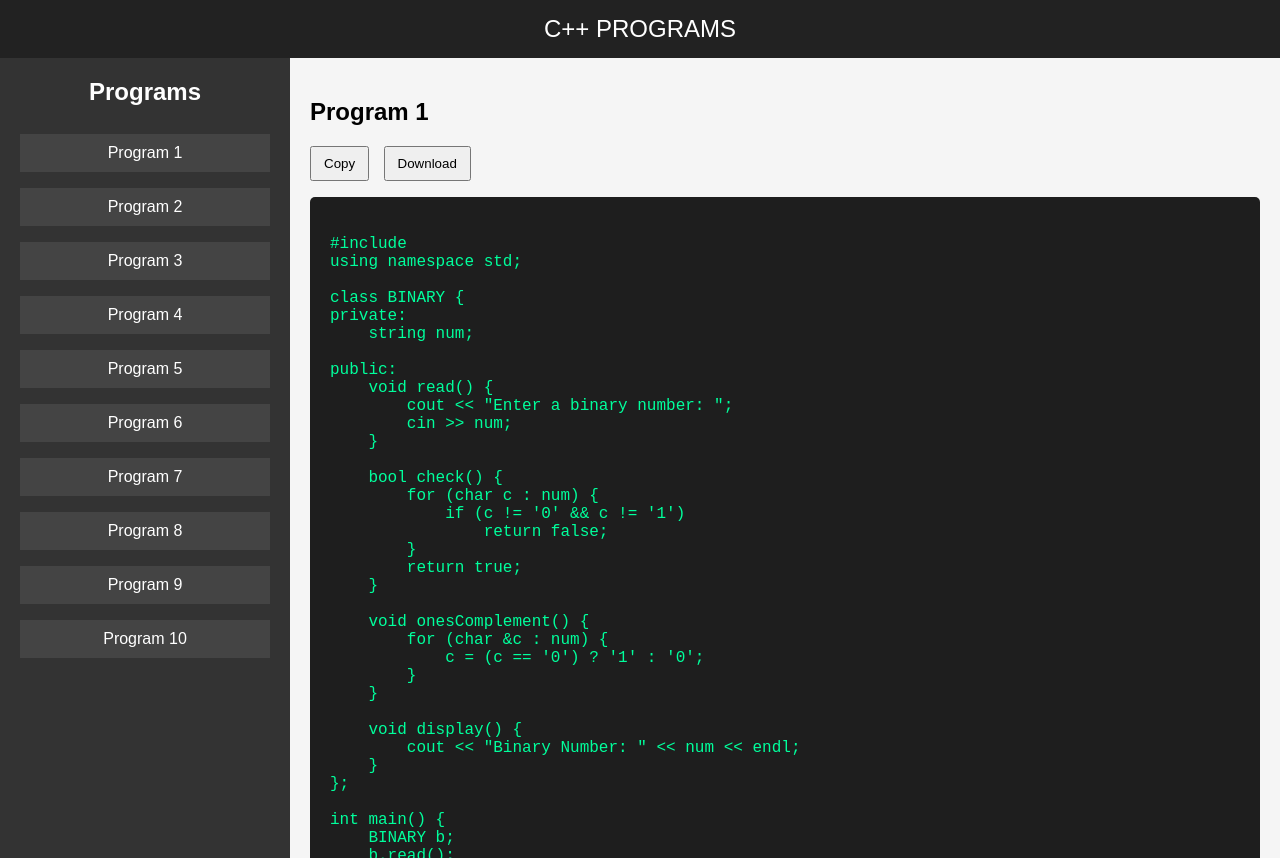
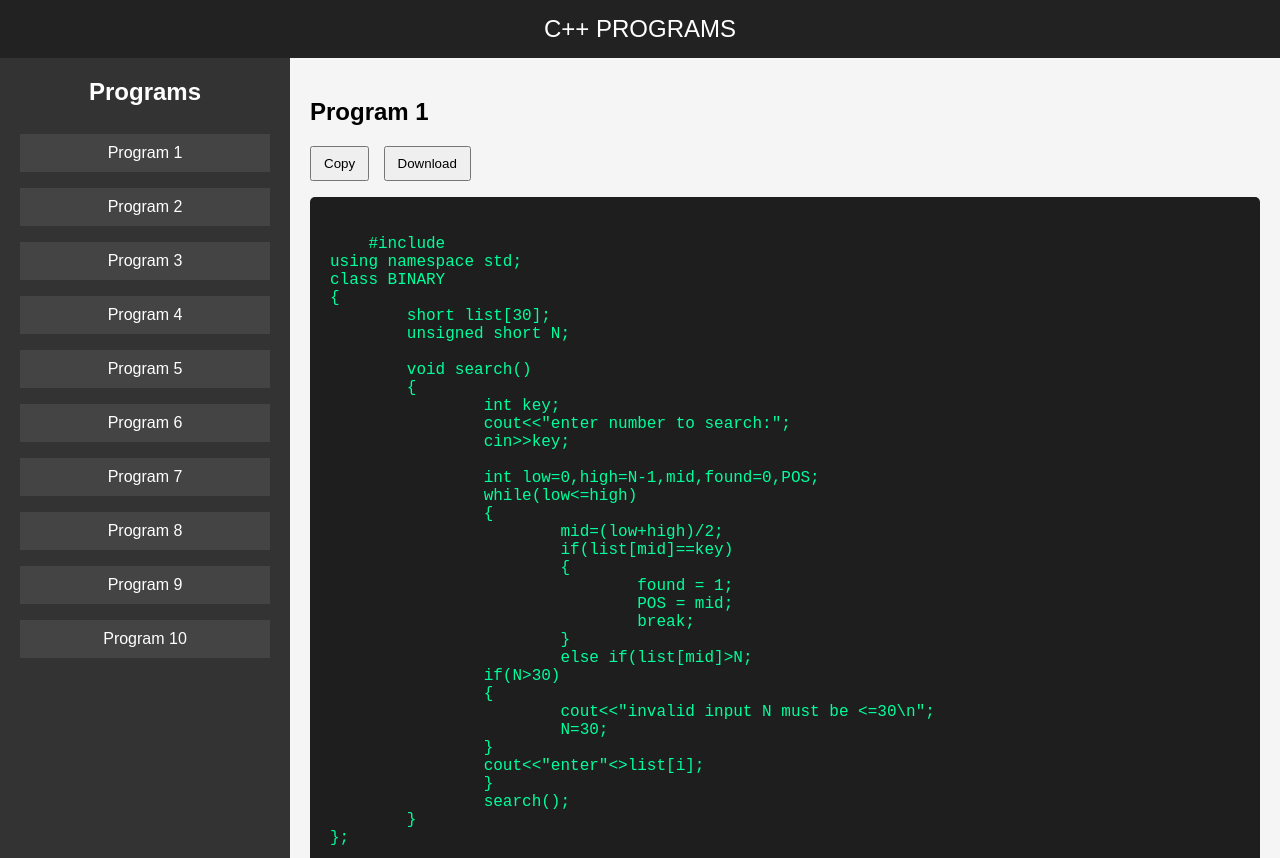
Before and after one commit to Amogh-Raikar/Trove, a plain HTML site: page index.html in a window 1280 px wide. Drawn offline with Linux system fonts and the light colour scheme.

Commit message:
Update index.html

```diff
--- a/index.html
+++ b/index.html
@@ -143,53 +143,68 @@
             <pre><code id="code-1">
     #include <iostream>
 using namespace std;
+class BINARY
+{
+	short list[30];
+	unsigned short N;
 
-class BINARY {
-private:
-    string num;
+	void search()
+	{
+		int key;
+		cout<<"enter number to search:";
+		cin>>key;
 
-public:
-    void read() {
-        cout << "Enter a binary number: ";
-        cin >> num;
+		int low=0,high=N-1,mid,found=0,POS;
+		while(low<=high)
+		{
+			mid=(low+high)/2;
+			if(list[mid]==key)
+			{
+				found = 1;
+				POS = mid;
+				break;
 			}
-
-    bool check() {
-        for (char c : num) {
-            if (c != '0' && c != '1')
-                return false;
+			else if(list[mid]<key)
+			{
+				low=mid+1;
 			}
-        return true;
-    }
-
-    void onesComplement() {
-        for (char &c : num) {
-            c = (c == '0') ? '1' : '0';
+			else
+			{
+				high=mid-1;
 			}
 		}
-
-    void display() {
-        cout << "Binary Number: " << num << endl;
+		if(found==1)
+		{
+			cout<<key<<"is present in the list at index:"<<mid;
+		}
+		else
+		{
+			cout<<key<<"is not present in the list\n";
+		}
+	}
+	public:
+	BINARY()
+	{
+		cout<<"enter number of elements(max 30)";
+		cin>>N;
+		if(N>30)
+		{
+			cout<<"invalid input N must be <=30\n";
+			N=30;
+		}
+		cout<<"enter"<<N<<"sorted number:\n";
+		for(int i=0;i<N;i++)
+		{
+			cin>>list[i];
+		}
+		search();
 	}
 };
 
-int main() {
-    BINARY b;
-    b.read();
 
-    if (!b.check()) {
-        cout << "Invalid Binary Number!";
-        return 0;
-    }
-
-    cout << "Original ";
-    b.display();
-
-    b.onesComplement();
-
-    cout << "1's Complement ";
-    b.display();
-
+int main()
+{
+	BINARY obj;
 	return 0;
 }
             </code></pre>
```
Lines whose indentation alone changed are shown as unchanged.
